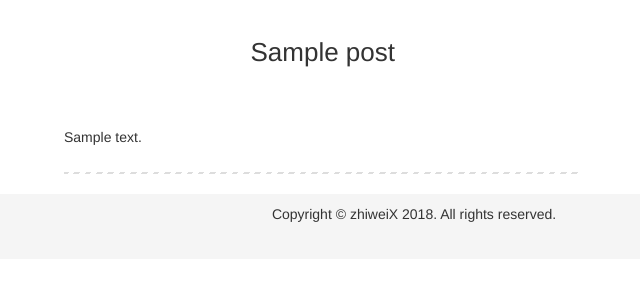
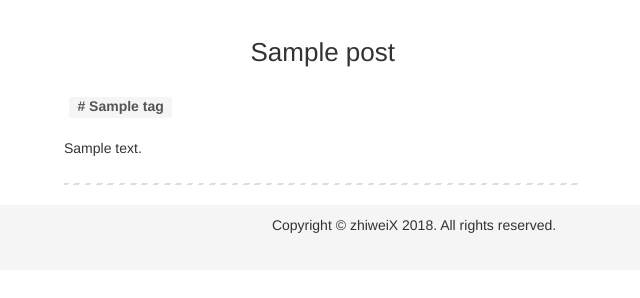
Before and after one commit to zhiwei1988/blog, a Flask app: template app/templates/post.html in a window 1280 px wide. Shown: the part 59-357 px from the top of the page, without its empty margins (226-866 px from the left). Run offline with Flask 2, Linux system fonts and the light colour scheme; the template is opened without the code that fills it: values that come from a table or form of the project are taken from there, others are empty; tables that the repository leaves empty hold one stand-in row (values such as "Sample post"); parts of the project's set-up code (start-up, migrations or seed data) failed here and were passed over; some libraries are stand-ins or nearby versions.

Commit message:
增加tag的显示

```diff
--- a/app/static/css/style.css
+++ b/app/static/css/style.css
@@ -90,7 +90,7 @@ table tr td {
 
 .post-detail .post-title {
   text-align: center;
-  margin-bottom: 60px;
+  margin-bottom: 30px;
 }
 
 .post-title-link {
@@ -103,12 +103,30 @@ table tr td {
   margin-bottom: 20px;
 }
 
+.post-tags {
+  text-align: left;
+}
+
 .sign-in {
   margin: 30px 40px;
 }
 
 .form-input {
   padding: 0 15px;
+}
+
+.label {
+  font-size: 14px;
+  display: inline-block;
+  margin-left: 5px
+}
+
+.label-info {
+  background-color: #f5f5f5;
+}
+
+.label a:hover {
+  text-decoration: none;
 }
 
 @media (min-width: 992px) {
--- a/app/templates/index.html
+++ b/app/templates/index.html
@@ -32,7 +32,8 @@
 				<p>{{ post.summary }}</p>
 			</div>
 		</article>
-		{% endfor %} {% if current_user.is_authenticated %}
+		{% endfor %}
+		{% if current_user.is_authenticated %}
 		<a id="new-post" href="{{ url_for('main.edit_blog') }}" class="btn btn-primary" role="button">New Post</a>
 		{% endif %}
 </section>
--- a/app/templates/post.html
+++ b/app/templates/post.html
@@ -11,6 +11,13 @@
     <article class="col-md-9">
       <header class="post-header">
         <h2 class="post-title">{{ article.title }}</h2>
+        <div class="post-meta post-tags">
+          {% for tag in article.tags %}
+          <span class="label label-info">
+            <a href="#" ref="tag">{{ '# ' + tag.name }}</a>
+          </span>
+          {% endfor %}
+        </div>
       </header>
       <div id="post-body">
         <p>{{ article.summary }}</p>
```
